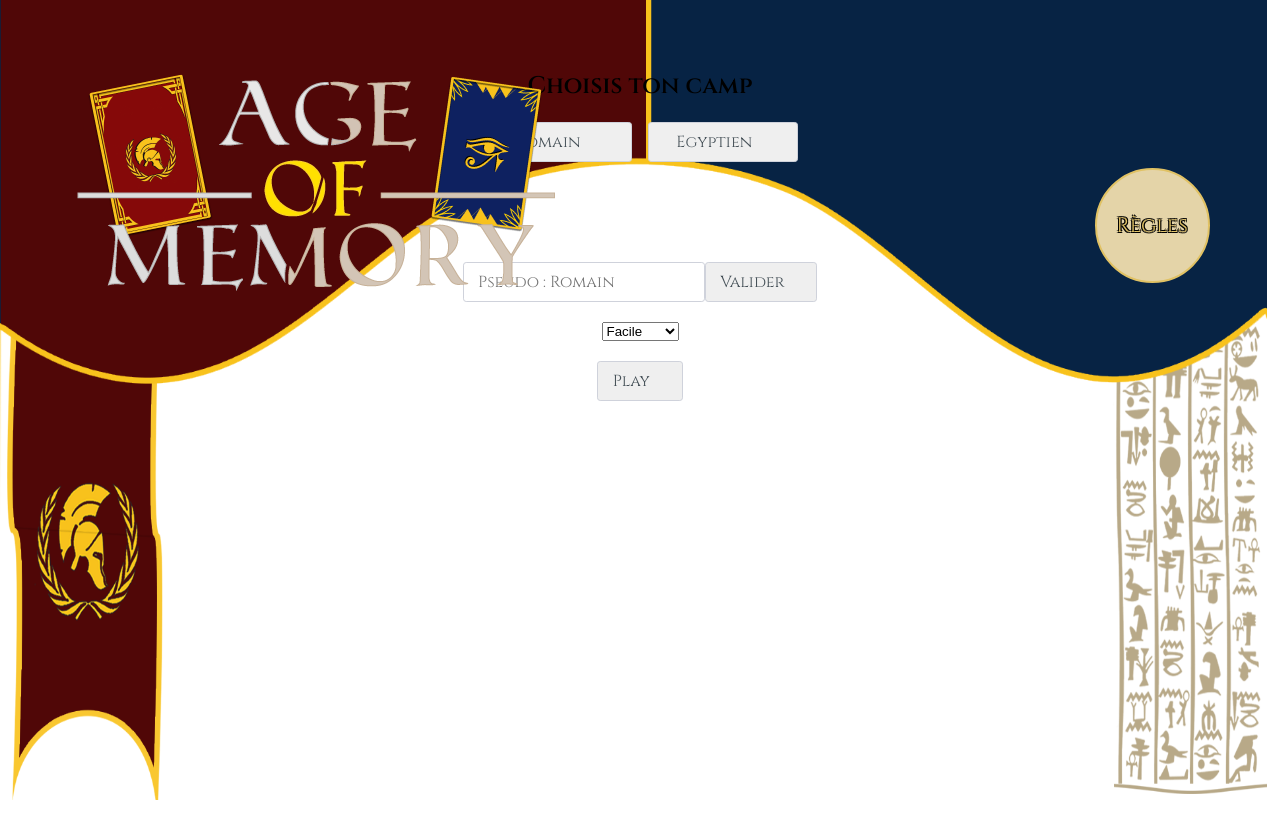
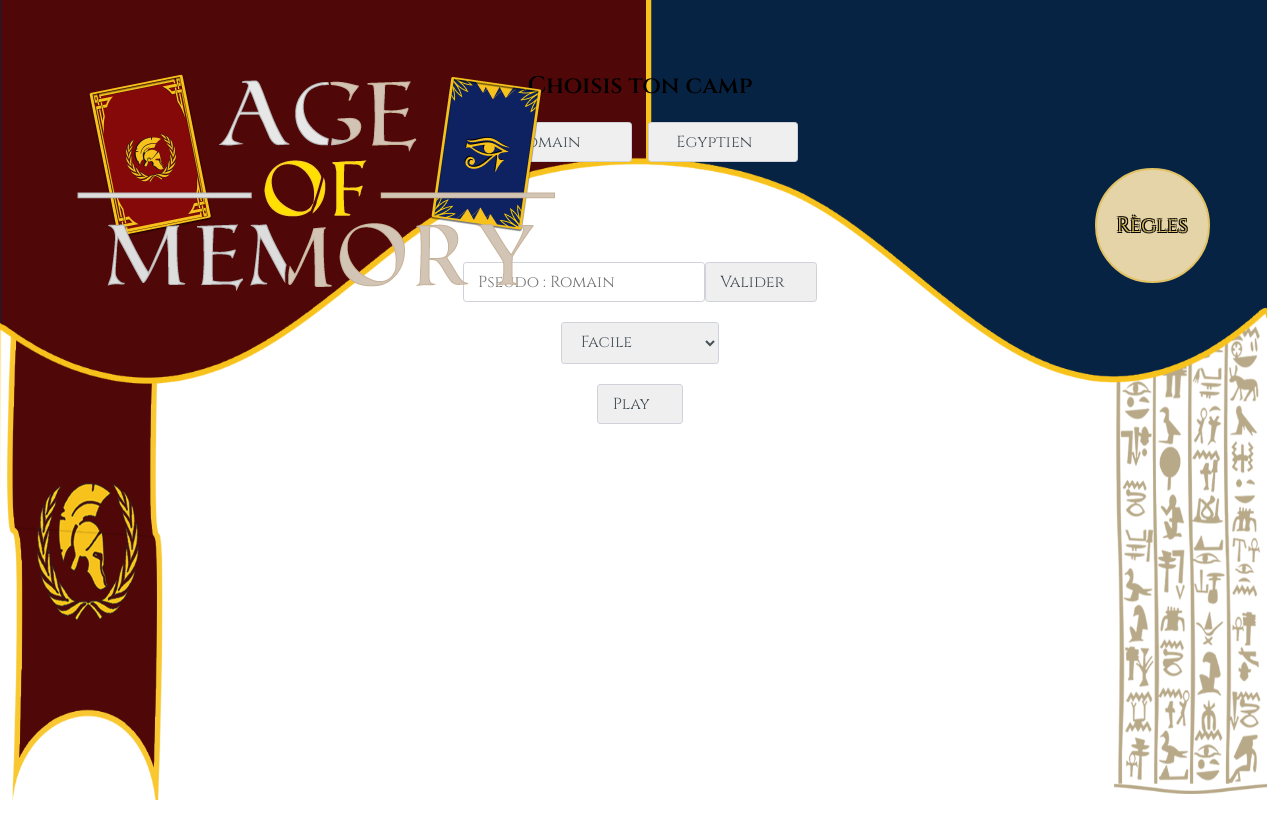
Before and after one commit to WildCodeSchool/reims-js-2103-project2-age-of-memory, a React (Create React App) app: page / in a window 1280 px wide. Shown: the top 838 px of the page. Built offline with nearby package versions, Linux system fonts and the light colour scheme.

Commit message:
Added CSS on level selector

```diff
--- a/src/components/Home.jsx
+++ b/src/components/Home.jsx
@@ -61,7 +61,7 @@ function Home({ sideSelect, setSideSelect }) {
       <div className="btn-container">
         <div className="select-container">
 
-          <select name="browser-default custom-select" onChange={onChangeLevelSelector}>
+          <select className="browser-default custom-select" onChange={onChangeLevelSelector}>
             <option value={3}>Facile</option>
             <option value={6}>Moyen</option>
             <option value={9}>Difficile</option>
```
